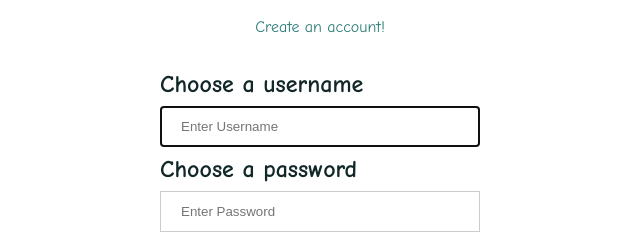
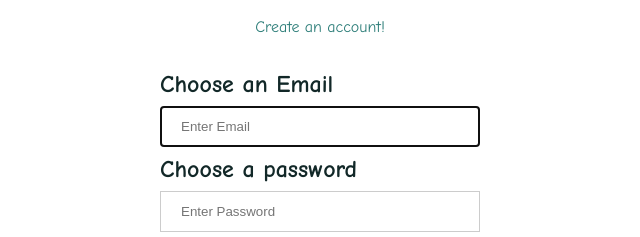
Before and after one commit to KailuOrton/cs252P, a website: page public/signup.html in a window 1280 px wide. Shown: the part 126-363 px from the top of the page, 320-960 px from the left. Drawn offline with Linux system fonts and the light colour scheme.

Commit message:
changed user to email. (type = "email")

```diff
--- a/public/signup.html
+++ b/public/signup.html
@@ -13,7 +13,7 @@ body {
 }
 
 
-input[type=text], input[type=password] {
+input[type=text], input[type=password], input[type=email] {
     width: 100%;
     padding: 12px 20px;
     margin: 8px 0;
@@ -93,8 +93,8 @@ h1{
 
 
 
-        <label for="user"><b>Choose a username</b></label>
-        <input type="text" placeholder="Enter Username" name="user" required autofocus>
+        <label for="user"><b>Choose an Email</b></label>
+        <input type="email" placeholder="Enter Email" name="user" required autofocus>
 
         <label for="pass"><b>Choose a password</b></label>
         <input type="password" placeholder="Enter Password" name="pass" required>
```
